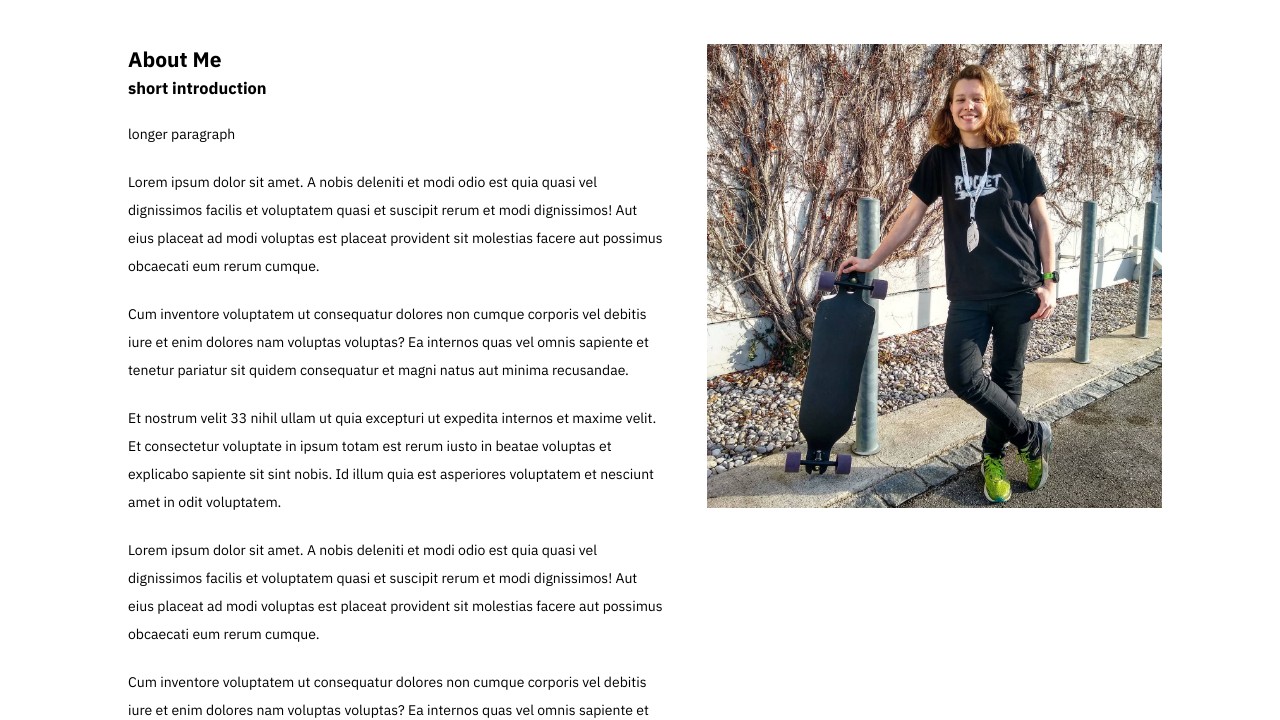
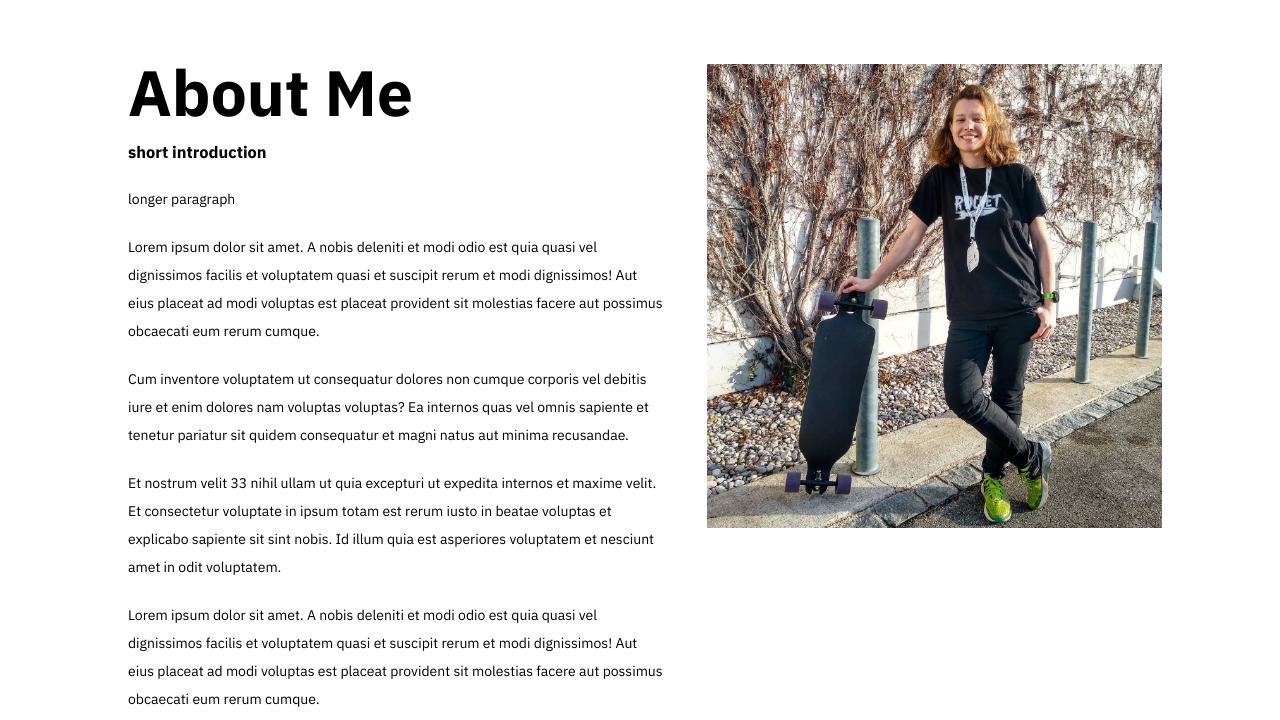
Before and after one commit to IU-Webprogrammierung/webprogrammierung-Saskia-tromp, a plain HTML site: page about-me/index-about-me.html in a window 1280 px wide. Shown: the part 770-1490 px from the top of the page. Drawn offline with nearby package versions, Linux system fonts and the light colour scheme.

Commit message:
styled h1

```diff
--- a/about-me/stylesheet-about-me.css
+++ b/about-me/stylesheet-about-me.css
@@ -19,6 +19,11 @@ a {
 p {
     margin-top: 20px;
     line-height: 2;
+}
+
+h1 {
+    font-size: 64px;
+    font-weight: 700;
 }
 
 /* 1st div container css */
@@ -50,6 +55,7 @@ p {
 .picture-container-2 {
     max-width: 50%;
     margin-right: 10%;
+    margin-top: 20px;
 }
 
 .about-me-pic-2 {
```
